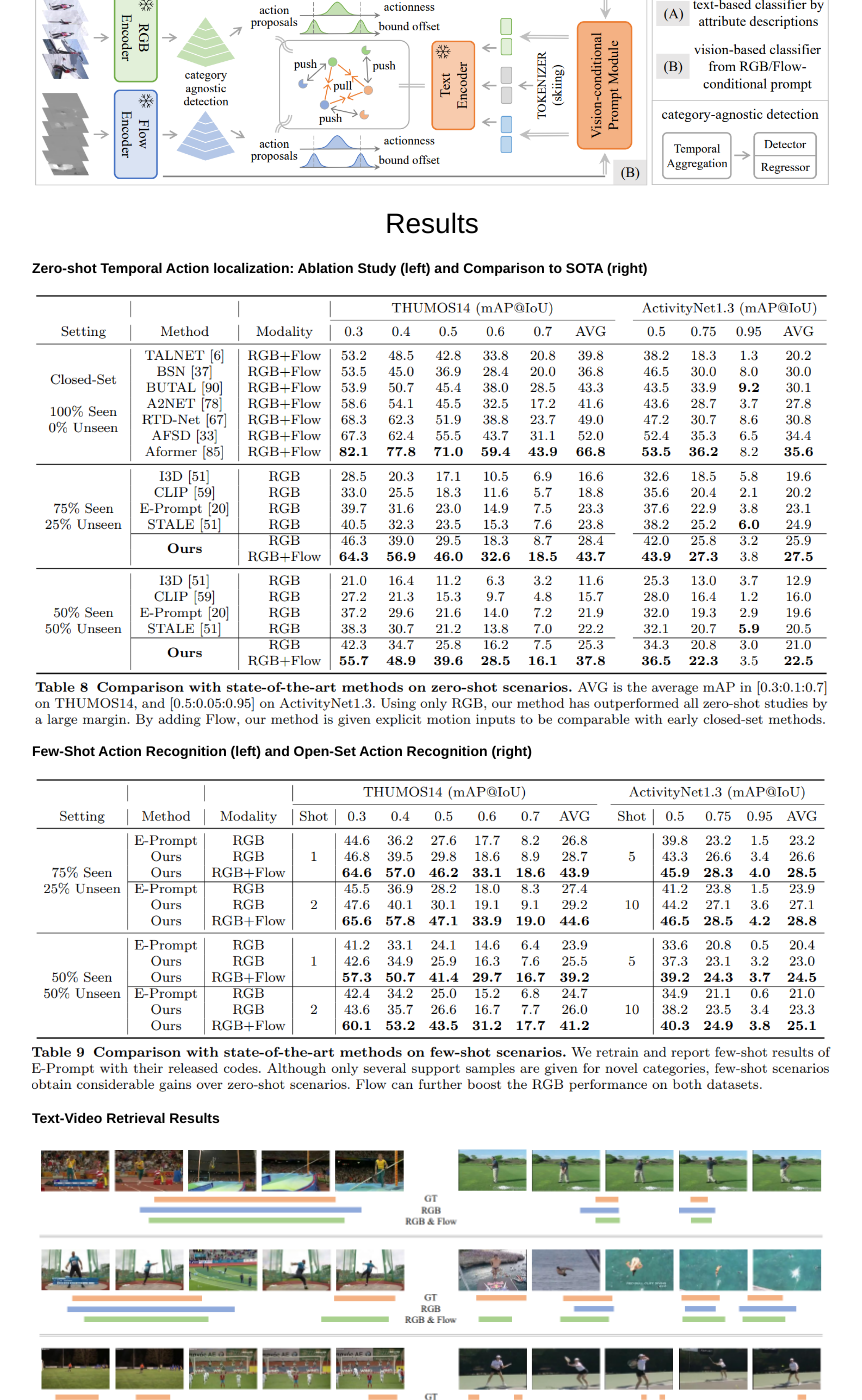
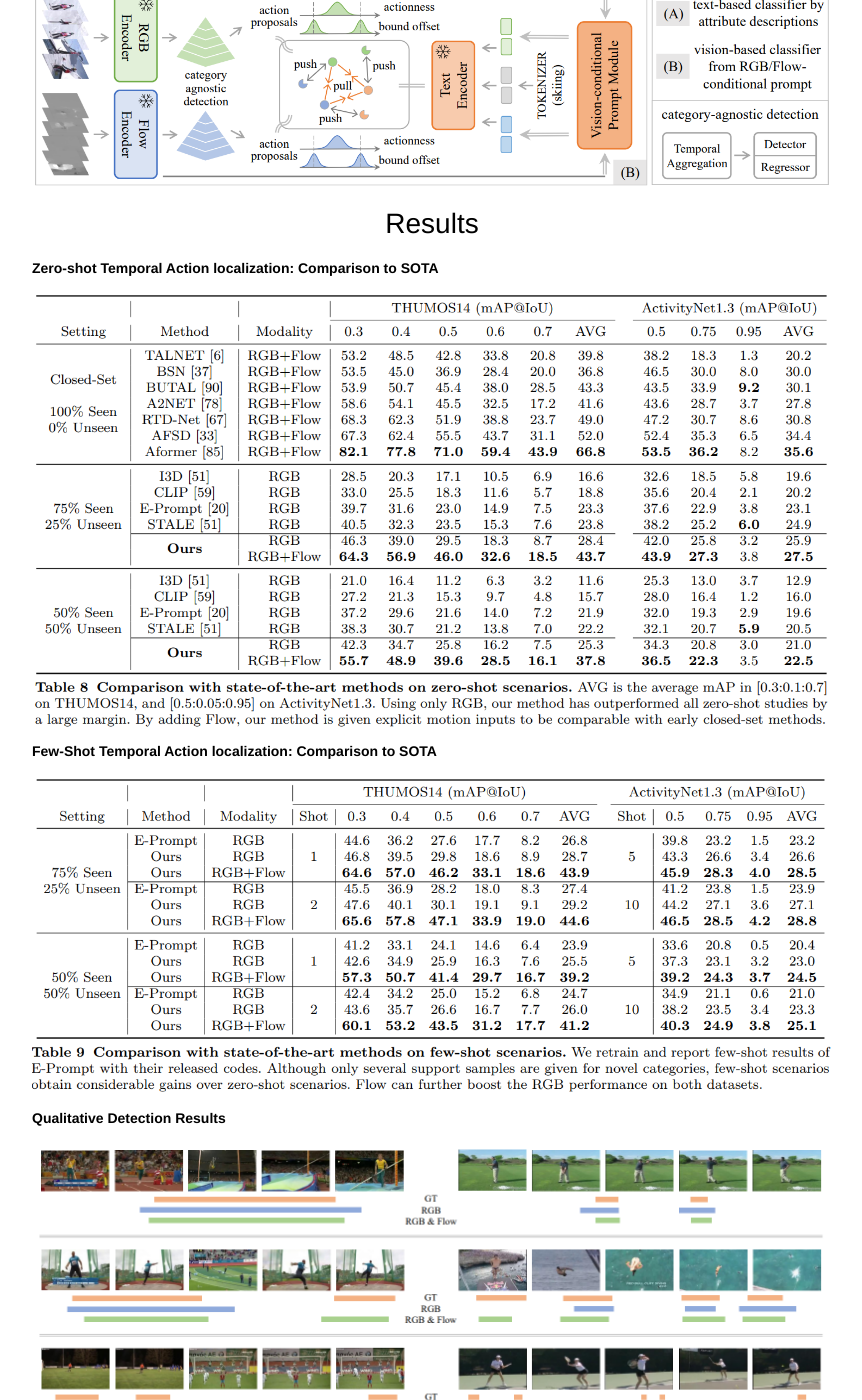
Before and after one commit to ju-chen/Voide1220.github.io, a Jekyll site: the page GPT_prompt/index.html, which Jekyll copies as it is, in a window 1280 px wide and 1400 px high, scrolled down 1354 px. Shown: the whole window, without its empty margins (208-1070 px from the left). Built offline with Jekyll 4.4.1, drawn with Linux system fonts in a browser that asks for light colours; some web fonts are replaced; some of the changed text lies outside the part shown.

Commit message:
Update index.html

```diff
--- a/GPT_prompt/index.html
+++ b/GPT_prompt/index.html
@@ -170,7 +170,7 @@
 <body>
 	<br>
 	<center>
-	<span style="font-size:36px">Multi-modal Prompting for Low-Shot Temporal Action Localization</span><br><br><br>
+	<span style="font-size:36px">Multi-modal GPT Prompting for Low-Shot Temporal Action Localization</span><br><br><br>
 	</center>
 	<table align="center" width="800px">
             <tbody><tr>
@@ -201,7 +201,7 @@
                 <span style="font-size:16px"><a href="https://scholar.google.com.hk/citations?user=Ud6aBAcAAAAJ&hl=zh-CN&oi=ao">Xiaopeng Zhang</a><sup>2</sup></span>
                 </center>
 
-		<br>
+		<br/>
 
                 </td>
                     <td align="center" width="160px">
@@ -212,7 +212,7 @@
 		</td>
                     <td align="center" width="160px">
               <center>
-                <span style="font-size:16px"><a href="https://mediabrain.sjtu.edu.cn/members/">Yanfeng Wang</a><sup>1</sup></span>
+                <span style="font-size:16px">Yanfeng Wang<sup>1</sup></span>
                 </center>
 
                 </td>
@@ -331,15 +331,15 @@
 
        <center><h1>Results</h1></center>
 
-       <p><b> Zero-shot Temporal Action localization: Ablation Study (left) and Comparison to SOTA (right) </b> </p>
+       <p><b> Zero-shot Temporal Action localization: Comparison to SOTA </b> </p>
        <p><img class="center"  src="./image/zeroshot.PNG" width="800px"></p>
 
 
-       <p><b> Few-Shot Action Recognition (left) and Open-Set Action Recognition (right) </b> </p>
+       <p><b> Few-Shot Temporal Action localization: Comparison to SOTA </b> </p>
        <p><img class="center"  src="./image/fewshot.PNG" width="800px"></p>
 
 
-	<p><b> Text-Video Retrieval Results </b> </p>
+	<p><b> Qualitative Detection Results </b> </p>
        <p><img class="center"  src="./image/result.PNG" width="800px"></p>
 
 
```
